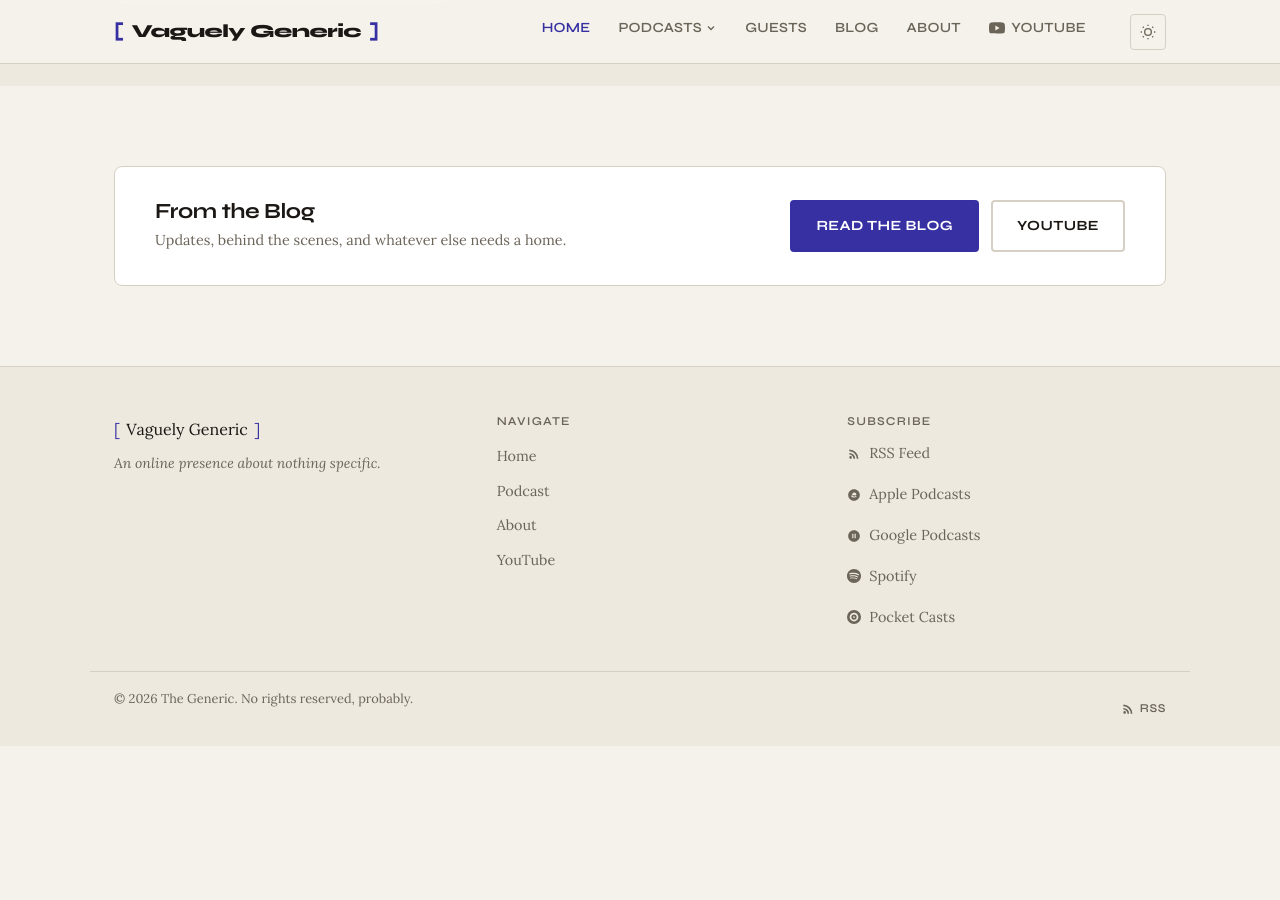
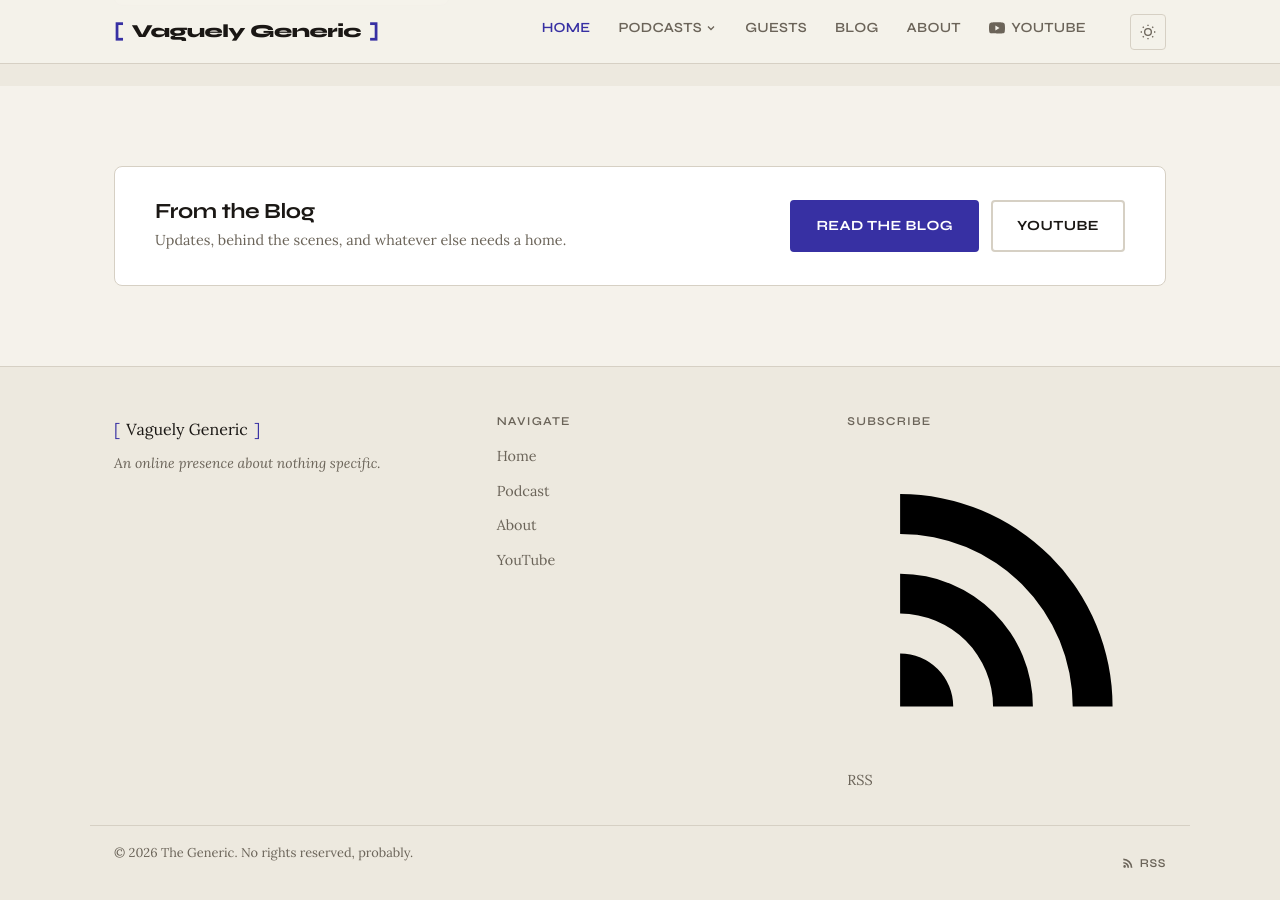
Before and after one commit to vaguelygeneric/website, a Jekyll site: the page built from index.html, in a window 1280 px wide and 900 px high, scrolled down 1704 px. Built offline with Jekyll 4.4.1, drawn with Linux system fonts in a browser that asks for light colours; before the commit the page ends 2450 px from its top, so only the background shows below that.

Commit message:
switched up subscribe-links and icons not super pretty

```diff
--- /dev/null
+++ b/_includes/icon.html
@@ -0,0 +1,36 @@
+{% assign name = include.name %}
+
+{% case name %}
+
+{% when "rss" %}
+<svg viewBox="0 0 24 24" aria-hidden="true">
+  <path d="M4 4a16 16 0 0 1 16 16h-3A13 13 0 0 0 4 7V4zm0 6a10 10 0 0 1 10 10h-3a7 7 0 0 0-7-7v-3zm0 6a4 4 0 0 1 4 4H4v-4z"/>
+</svg>
+
+{% when "apple" %}
+<svg viewBox="0 0 24 24">
+  <path d="M16 13c0-2 2-3 2-3s-1-3-4-3c-2 0-3 1-4 1s-2-1-3-1c-2 0-4 2-4 5s2 7 5 7c1 0 2-1 3-1s2 1 3 1c2 0 4-3 4-6z"/>
+</svg>
+
+{% when "spotify" %}
+<svg viewBox="0 0 24 24">
+  <path d="M12 2a10 10 0 1 0 0 20 10 10 0 0 0 0-20zm4.5 14.5a.8.8 0 0 1-1.1.3c-3-1.8-6.8-2.2-11.2-1.2a.8.8 0 1 1-.3-1.6c4.8-1.1 9-.6 12.3 1.4.4.2.5.7.3 1.1z"/>
+</svg>
+
+{% when "youtube" %}
+<svg viewBox="0 0 24 24">
+  <path d="M23 7s-.2-1.7-.8-2.5c-.8-1-1.7-1-2.1-1.1C17.5 3 12 3 12 3h0s-5.5 0-8.1.4c-.4 0-1.3.1-2.1 1.1C1.2 5.3 1 7 1 7S1 8.8 1 10.6v1.8C1 14.2 1 16 1 16s.2 1.7.8 2.5c.8 1 1.9 1 2.4 1.1C6.5 20 12 20 12 20s5.5 0 8.1-.4c.4 0 1.3-.1 2.1-1.1.6-.8.8-2.5.8-2.5s0-1.8 0-3.6v-1.8C23 8.8 23 7 23 7zM10 15V9l5 3-5 3z"/>
+</svg>
+
+{% when "pocketcasts" %}
+<svg viewBox="0 0 24 24">
+  <circle cx="12" cy="12" r="10"/>
+</svg>
+
+{% when "overcast" %}
+<svg viewBox="0 0 24 24">
+  <circle cx="12" cy="12" r="10"/>
+  <path d="M8 12a4 4 0 0 1 8 0"/>
+</svg>
+
+{% endcase %}
--- a/_includes/subscribe-links.html
+++ b/_includes/subscribe-links.html
@@ -1,33 +1,38 @@
-<ul class="subscribe-links">
-  <li>
-    <!-- I need to figure out how to get this working correctly and dynamically. It's something to do with the variables required. -->
-    <a href="{{ include.feed_url | default: '/feed/generic.xml' | relative_url }}" class="subscribe-link" target="_blank">
-      <svg viewBox="0 0 24 24" fill="currentColor" aria-hidden="true"><path d="M6.18 15.64a2.18 2.18 0 0 1 2.18 2.18C8.36 19.01 7.38 20 6.18 20C4.98 20 4 19.01 4 17.82a2.18 2.18 0 0 1 2.18-2.18M4 4.44A15.56 15.56 0 0 1 19.56 20h-2.83A12.73 12.73 0 0 0 4 7.27V4.44m0 5.66a9.9 9.9 0 0 1 9.9 9.9h-2.83A7.07 7.07 0 0 0 4 12.93V10.1z"/></svg>
-      RSS Feed
-    </a>
-  </li>
-  <li>
-    <a href="https://podcasts.apple.com/podcast/id000000000" class="subscribe-link" target="_blank" rel="noopener">
-      <svg viewBox="0 0 24 24" fill="currentColor" aria-hidden="true"><path d="M12 2C6.477 2 2 6.477 2 12s4.477 10 10 10 10-4.477 10-10S17.523 2 12 2zm.5 5.5c1.933 0 3.5 1.567 3.5 3.5S14.433 14.5 12.5 14.5 9 12.933 9 11s1.567-3.5 3.5-3.5zm0 9c-2.347 0-4.432-1.164-5.706-2.95.838-.637 2.259-1.05 3.706-1.05.427 0 .848.043 1.25.12.402-.077.823-.12 1.25-.12 1.447 0 2.868.413 3.706 1.05C15.432 15.336 13.347 16.5 11 16.5z"/></svg>
-      Apple Podcasts
-    </a>
-  </li>
-  <li>
-    <a href="https://podcasts.google.com/feed/YOURBASE64FEEDURL" class="subscribe-link" target="_blank" rel="noopener">
-      <svg viewBox="0 0 24 24" fill="currentColor" aria-hidden="true"><path d="M12 2C6.48 2 2 6.48 2 12s4.48 10 10 10 10-4.48 10-10S17.52 2 12 2zm-1 14H9V8h2v8zm4 0h-2V8h2v8z"/></svg>
-      Google Podcasts
-    </a>
-  </li>
-  <li>
-    <a href="https://open.spotify.com/show/YOURSHOWID" class="subscribe-link" target="_blank" rel="noopener">
-      <svg viewBox="0 0 24 24" fill="currentColor" aria-hidden="true"><path d="M12 0C5.4 0 0 5.4 0 12s5.4 12 12 12 12-5.4 12-12S18.66 0 12 0zm5.521 17.34c-.24.359-.66.48-1.021.24-2.82-1.74-6.36-2.101-10.561-1.141-.418.122-.779-.179-.899-.539-.12-.421.18-.78.54-.9 4.56-1.021 8.52-.6 11.64 1.32.42.18.479.659.301 1.02zm1.44-3.3c-.301.42-.841.6-1.262.3-3.239-1.98-8.159-2.58-11.939-1.38-.479.12-1.02-.12-1.14-.6-.12-.48.12-1.021.6-1.141C9.6 9.9 15 10.561 18.72 12.84c.361.181.54.78.241 1.2zm.12-3.36C15.24 8.4 8.82 8.16 5.16 9.301c-.6.179-1.2-.181-1.38-.721-.18-.601.18-1.2.72-1.381 4.26-1.26 11.28-1.02 15.721 1.621.539.3.719 1.02.419 1.56-.299.421-1.02.599-1.559.3z"/></svg>
-      Spotify
-    </a>
-  </li>
-  <li>
-    <a href="https://pocketcasts.com/submit" class="subscribe-link" target="_blank" rel="noopener">
-      <svg viewBox="0 0 24 24" fill="currentColor" aria-hidden="true"><path d="M12 0a12 12 0 1 0 0 24A12 12 0 0 0 12 0zm0 4.5a7.5 7.5 0 1 1 0 15 7.5 7.5 0 0 1 0-15zm0 3a4.5 4.5 0 1 0 0 9 4.5 4.5 0 0 0 0-9zm0 3a1.5 1.5 0 1 1 0 3 1.5 1.5 0 0 1 0-3z"/></svg>
-      Pocket Casts
-    </a>
-  </li>
-</ul>
+{% assign show = include.show | default: page %}
+
+<div class="subscribe-links">
+
+  <a href="{{ site.url }}{{ site.baseurl }}/feed/{{ show.slug }}.xml" aria-label="RSS Feed">
+    {% include icon.html name="rss" %}
+    <span>RSS</span>
+  </a>
+
+  {% if show.apple_url %}
+  <a href="{{ show.apple_url }}" target="_blank" rel="noopener" aria-label="Apple Podcasts">
+    {% include icon.html name="apple" %}
+    <span>Apple</span>
+  </a>
+  {% endif %}
+
+  {% if show.spotify_url %}
+  <a href="{{ show.spotify_url }}" target="_blank" rel="noopener">
+    {% include icon.html name="spotify" %}
+    <span>Spotify</span>
+  </a>
+  {% endif %}
+
+  {% if show.ytmusic_url %}
+  <a href="{{ show.youtube_url }}" target="_blank" rel="noopener">
+    {% include icon.html name="youtube" %}
+    <span>YouTube</span>
+  </a>
+  {% endif %}
+
+  {% if show.pocketcast_url %}
+  <a href="{{ show.pocketcast_url }}" target="_blank" rel="noopener">
+    {% include icon.html name="pocketcasts" %}
+    <span>Pocket Casts</span>
+  </a>
+  {% endif %}
+
+</div>
--- a/_layouts/show.html
+++ b/_layouts/show.html
@@ -14,13 +14,14 @@
     </div>
     <div class="podcast-info">
       <p class="podcast-info-eyebrow">
-        <a href="{{ '/podcast/' | relative_url }}" style="color:inherit;text-decoration:none;">Podcasts</a> / {{ page.name }}
+        <a href="{{ '/podcast/' | relative_url }}" style="color:inherit;text-decoration:none;">Podcasts</a> / {{
+        page.name }}
       </p>
       <h1>{{ page.name }}</h1>
       <p class="podcast-info-desc">{{ page.description }}</p>
       <div class="podcast-info-subscribe">
         <h4>Subscribe</h4>
-        {% include subscribe-links.html feed_url=page.feed_url %}
+        {% include subscribe-links.html show=page %}
       </div>
     </div>
   </div>
```
